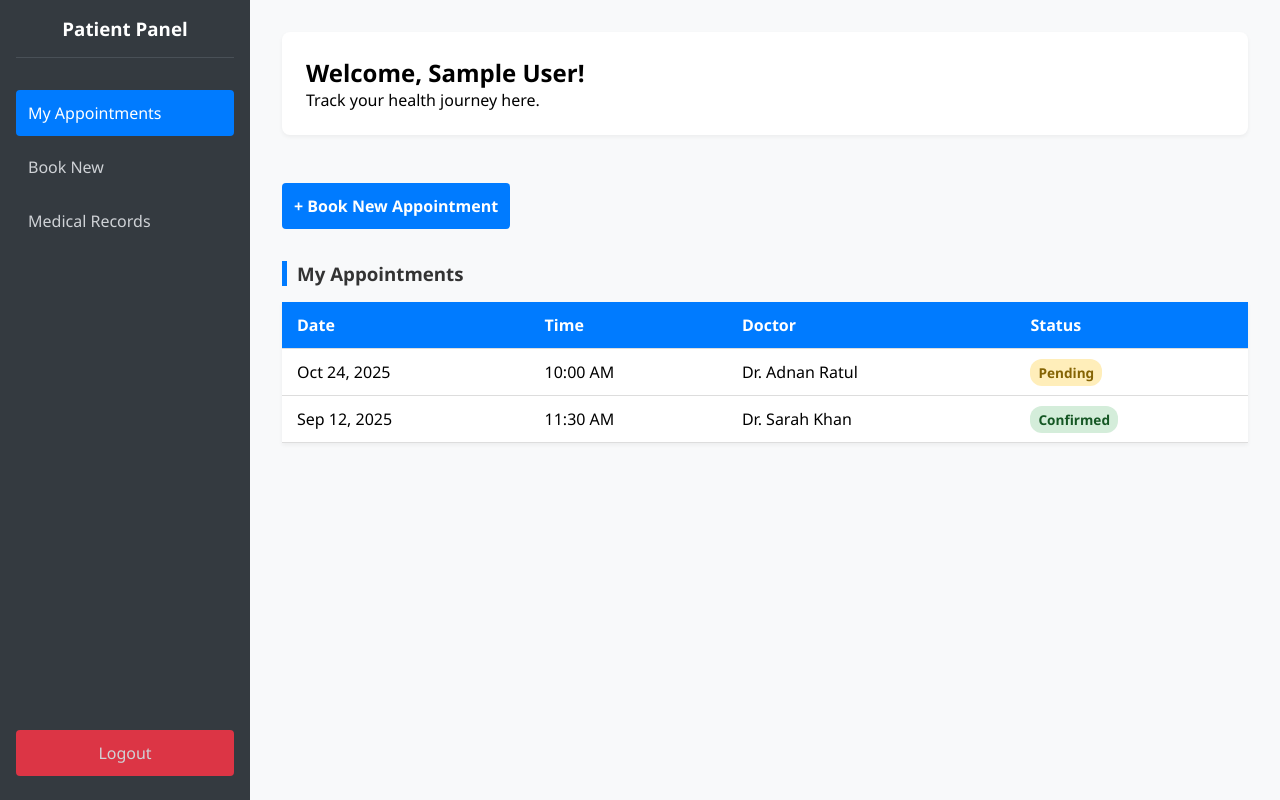
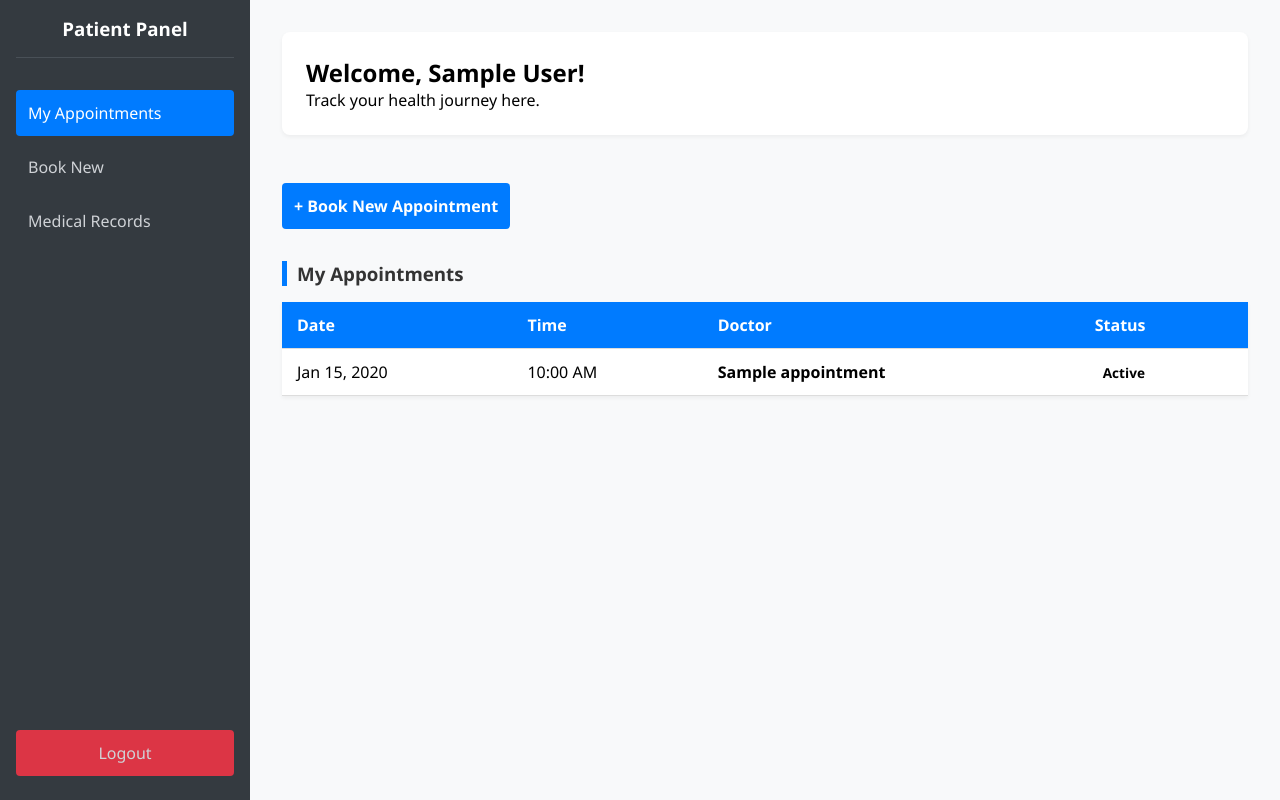
Before and after one commit to rafidabrar47/appointment-scheduler, a PHP site: template views/patient_dashboard.php in a window 1280 px wide. Run offline with PHP 8.4, Linux system fonts and the light colour scheme; the visitor is signed in with stand-in values (Sample User, id 1); the template is opened without the code that fills it: most values are stand-ins (such as "Sample title", 1, 10 or a date in 2020).

Commit message:
dynamized the paitent dash board

```diff
--- a/index.php
+++ b/index.php
@@ -41,8 +41,10 @@ switch ($action) {
         header("Location: index.php?action=login");
         exit;
     }
-        // We haven't built this view yet, so we show a placeholder
-        echo "<h1>Patient Dashboard (Coming Soon)</h1><a href='index.php?action=logout'>Logout</a>";
+    require_once 'models/Appointment.php';
+    $apptModel = new Appointment();
+    $myAppointments = $apptModel->getAppointmentsByPatient($_SESSION['user_id']);
+    include 'views/patient_dashboard.php';
     break;
 
     case 'logout':
--- a/views/patient_dashboard.php
+++ b/views/patient_dashboard.php
@@ -37,19 +37,40 @@
                         <th>Status</th>
                     </tr>
                 </thead>
-                <tbody>
-                    <tr>
-                        <td>Oct 24, 2025</td>
-                        <td>10:00 AM</td>
-                        <td>Dr. Adnan Ratul</td>
-                        <td><span class="status-badge status-pending">Pending</span></td>
-                    </tr>
-                    <tr>
-                        <td>Sep 12, 2025</td>
-                        <td>11:30 AM</td>
-                        <td>Dr. Sarah Khan</td>
-                        <td><span class="status-badge status-confirmed">Confirmed</span></td>
-                    </tr>
+<tbody>
+                    <?php if (!empty($myAppointments)): ?>
+                        <?php foreach ($myAppointments as $appt): ?>
+                            <tr>
+                                <td>
+                                    <?php echo date("M d, Y", strtotime($appt['appointment_date'])); ?>
+                                </td>
+
+                                <td>
+                                    <?php echo date("h:i A", strtotime($appt['appointment_time'])); ?>
+                                </td>
+
+                                <td>
+                                    <strong><?php echo htmlspecialchars($appt['doctor_name']); ?></strong>
+                                </td>
+
+                                <td>
+                                    <?php
+                                        // Create a dynamic class name (e.g., status-confirmed)
+                                        $statusClass = 'status-' . $appt['status'];
+
+                                        // Display the status with the correct color
+                                        echo "<span class='status-badge $statusClass'>" . ucfirst($appt['status']) . "</span>";
+                                    ?>
+                                </td>
+                            </tr>
+                        <?php endforeach; ?>
+                    <?php else: ?>
+                        <tr>
+                            <td colspan="4" style="text-align:center; color:#888; padding: 20px;">
+                                No appointments found. Click "Book New" to start!
+                            </td>
+                        </tr>
+                    <?php endif; ?>
                 </tbody>
             </table>
         </div>
```
Also changed, not shown: models/Appointment.php (+17 -0 lines). Lines whose indentation alone changed are shown as unchanged.
